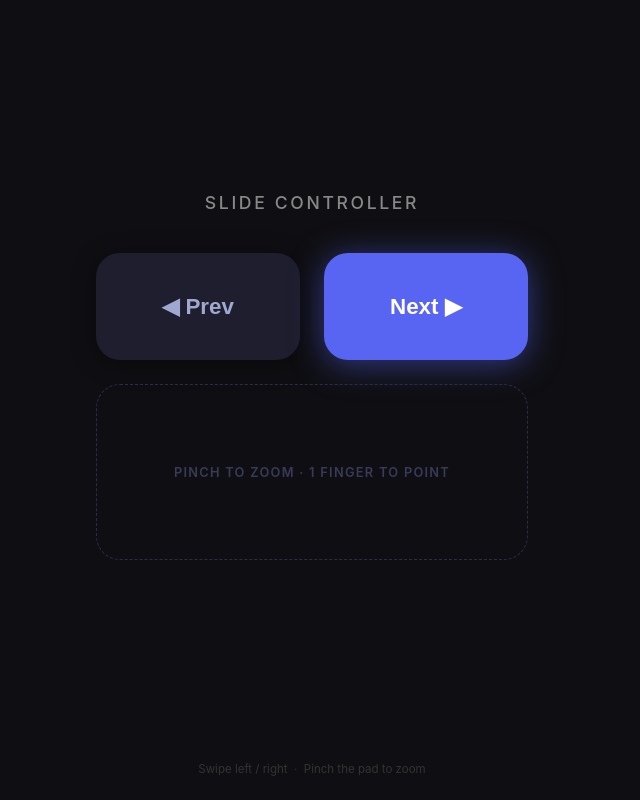
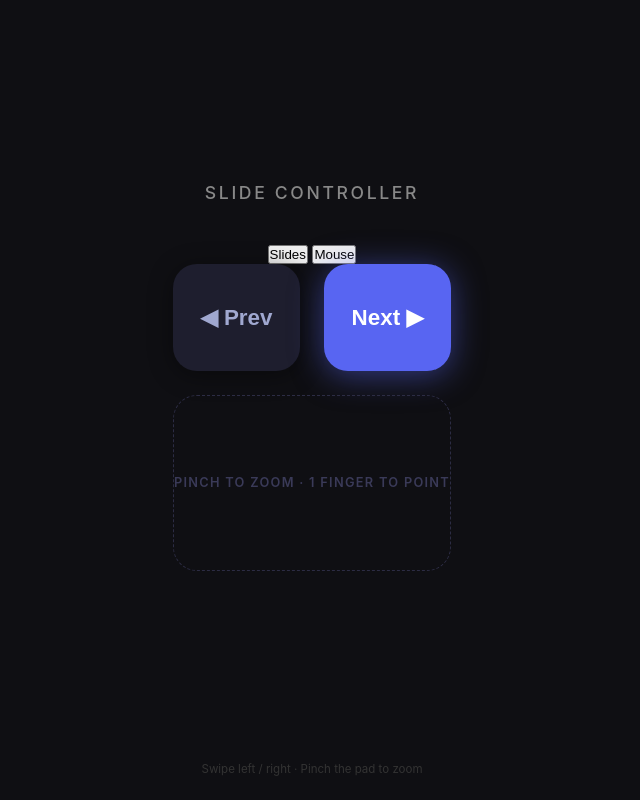
Before and after one commit to Zakariaessaoudy/slide-controller, a Flask app: page / in a window 1280 px wide. Shown: the whole page, without its empty margins (328-968 px from the left). Run offline with Flask 3, Linux system fonts and the light colour scheme.

Commit message:
feat(ui): add mode bar and mouse-mode HTML structure
Wraps the existing slides controls in <section id="slides-ui"> and
adds a new <section id="mouse-ui" hidden> containing:
  • .mouse-trackpad — large touch area for cursor movement/scroll/drag
  • .mouse-btns row — Click, Right, Double buttons

A .mode-bar pill at the top switches between the two sections.
HTML comments document each mode's gesture surface for future contributors.

Co-Authored-By: Claude Sonnet 4.6 <noreply@anthropic.com>

```diff
--- a/templates/index.html
+++ b/templates/index.html
@@ -16,18 +16,49 @@
 
   <h1>Slide Controller</h1>
 
-  <div class="controls">
-    <button id="btn-prev" class="btn btn--prev" ontouchstart="">&#9664; Prev</button>
-    <button id="btn-next" class="btn btn--next" ontouchstart="">Next &#9654;</button>
+  <!-- Top mode selector: Slides ↔ Mouse -->
+  <div class="mode-bar" id="mode-bar" role="group" aria-label="Controller mode">
+    <button id="btn-slides-mode" class="mode-bar__btn mode-bar__btn--active">Slides</button>
+    <button id="btn-mouse-mode"  class="mode-bar__btn">Mouse</button>
   </div>
 
-  <div class="zoom-pad" id="zoom-pad">
-    <span class="zoom-pad__label">Pinch to zoom&nbsp;·&nbsp;1 finger to point</span>
-  </div>
+  <!-- ── Slides mode ──────────────────────────────────────────────────────── -->
+  <!--
+    Slides mode exposes:
+      • Prev / Next buttons  (tap)
+      • Swipe left / right   (gesture anywhere outside zoom pad)
+      • Zoom pad             (pinch = system zoom, 1 finger = laser pointer)
+  -->
+  <section id="slides-ui">
+    <div class="controls">
+      <button id="btn-prev" class="btn btn--prev" ontouchstart="">&#9664; Prev</button>
+      <button id="btn-next" class="btn btn--next" ontouchstart="">Next &#9654;</button>
+    </div>
+    <div class="zoom-pad" id="zoom-pad">
+      <span class="zoom-pad__label">Pinch to zoom&nbsp;·&nbsp;1 finger to point</span>
+    </div>
+  </section>
+
+  <!-- ── Mouse mode ───────────────────────────────────────────────────────── -->
+  <!--
+    Mouse mode exposes:
+      • Large trackpad area  (1 finger = move cursor, 2 fingers = scroll)
+      • Hold gesture         (hold 400 ms without moving = drag lock)
+      • Click / Right / Double click buttons
+  -->
+  <section id="mouse-ui" hidden>
+    <div class="mouse-trackpad" id="mouse-trackpad">
+      <span class="mouse-trackpad__label">Move&nbsp;·&nbsp;2-finger scroll&nbsp;·&nbsp;hold to drag</span>
+    </div>
+    <div class="mouse-btns">
+      <button id="btn-left-click"   class="mouse-btn mouse-btn--left"   ontouchstart="">Click</button>
+      <button id="btn-right-click"  class="mouse-btn mouse-btn--right"  ontouchstart="">Right</button>
+      <button id="btn-double-click" class="mouse-btn mouse-btn--double" ontouchstart="">Double</button>
+    </div>
+  </section>
 
   <p class="status" id="status" aria-live="polite"></p>
-
-  <p class="hint">Swipe left / right &nbsp;·&nbsp; Pinch the pad to zoom</p>
+  <p class="hint"   id="hint">Swipe left&nbsp;/&nbsp;right&nbsp;·&nbsp;Pinch the pad to zoom</p>
 
   <script src="/static/controller.js"></script>
 </body>
```
